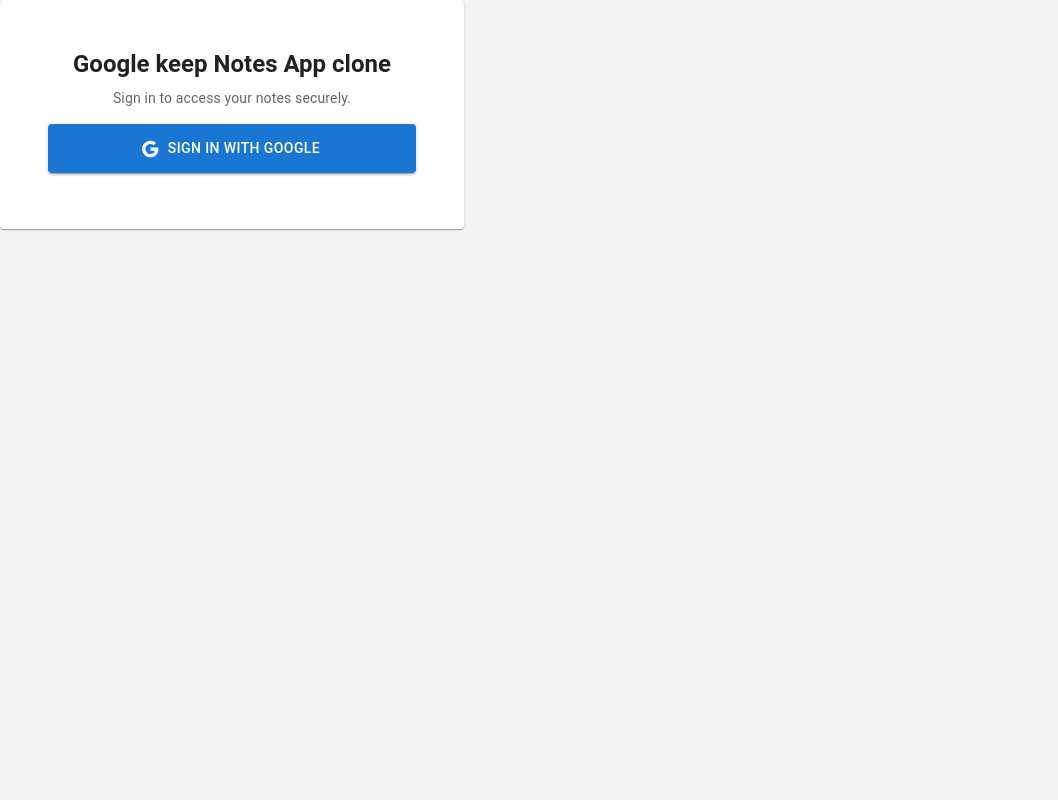
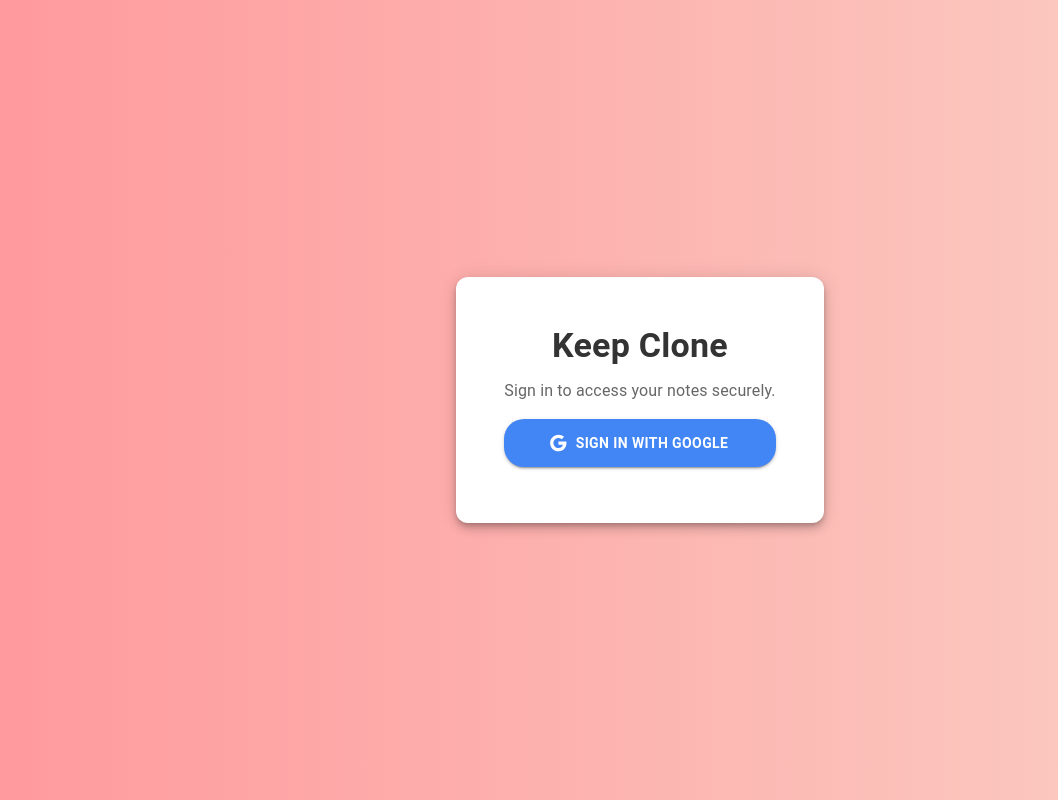
Before and after one commit to lramovha/googleKeepAppClone, a React (Create React App) app in the folder google-keep-clone/: page / in a window 1280 px wide. Shown: the whole page, without its empty margins (0-1058 px from the left). Built offline with nearby package versions, Linux system fonts and the light colour scheme; no server answers.

Commit message:
edited componets
enhanced the look of the login and the notes component

```diff
--- a/google-keep-clone/package.json
+++ b/google-keep-clone/package.json
@@ -9,6 +9,7 @@
     "@mui/material": "^6.4.5",
     "cra-template": "1.2.0",
     "firebase": "^11.3.1",
+    "framer-motion": "^12.4.7",
     "react": "^19.0.0",
     "react-color": "^2.19.3",
     "react-dom": "^19.0.0",
--- a/google-keep-clone/src/App.js
+++ b/google-keep-clone/src/App.js
@@ -2,6 +2,7 @@ import React, { useState, useEffect } from "react";
 import AddNote from "./components/AddNote";
 import Notes from "./components/Notes";
 import Login from "./components/Login";
+import NavBar from "./components/NavBar";
 import { auth } from "./firebase";
 import { onAuthStateChanged, signOut } from "firebase/auth";
 import { Container, AppBar, Toolbar, Typography, Button } from "@mui/material";
--- a/google-keep-clone/src/components/Login.js
+++ b/google-keep-clone/src/components/Login.js
@@ -1,7 +1,14 @@
 import React, { useState } from "react";
 import { auth, provider, signInWithPopup } from "../firebase";
-import { Card, CardContent, Typography, Button, CircularProgress } from "@mui/material";
-import GoogleIcon from "@mui/icons-material/Google"; // Google Icon for the button
+import {
+  Card,
+  CardContent,
+  Typography,
+  Button,
+  CircularProgress,
+  Box,
+} from "@mui/material";
+import GoogleIcon from "@mui/icons-material/Google";
 
 const Login = ({ setUser }) => {
   const [loading, setLoading] = useState(false);
@@ -21,13 +28,23 @@ const Login = ({ setUser }) => {
   };
 
   return (
-    <div className="flex items-center justify-center h-screen bg-gray-100">
-      <Card sx={{ p: 4, textAlign: "center", maxWidth: 400 }}>
+    <Box
+      sx={{
+        height: "100vh",
+        display: "flex",
+        alignItems: "center",
+        justifyContent: "center",
+        background: "linear-gradient(to right, #ff9a9e, #fad0c4)", // Gradient background
+        backgroundSize: "cover",
+        backgroundPosition: "center",
+      }}
+    >
+      <Card sx={{ p: 4, textAlign: "center", maxWidth: 400, boxShadow: 6, borderRadius: 3 }}>
         <CardContent>
-          <Typography variant="h5" fontWeight="bold" gutterBottom>
-            Google keep Notes App clone
+          <Typography variant="h4" fontWeight="bold" color="#333" gutterBottom>
+            Keep Clone
           </Typography>
-          <Typography variant="body2" color="textSecondary" mb={2}>
+          <Typography variant="body1" color="textSecondary" mb={2}>
             Sign in to access your notes securely.
           </Typography>
 
@@ -39,17 +56,24 @@ const Login = ({ setUser }) => {
 
           <Button
             variant="contained"
-            color="primary"
+            sx={{
+              width: "100%",
+              py: 1.5,
+              backgroundColor: "#4285F4",
+              color: "white",
+              fontWeight: "bold",
+              "&:hover": { backgroundColor: "#357ae8" },
+              borderRadius: "20px", // Rounded button
+            }}
             startIcon={<GoogleIcon />}
             onClick={signIn}
             disabled={loading}
-            sx={{ width: "100%", py: 1.5 }}
           >
             {loading ? <CircularProgress size={24} color="inherit" /> : "Sign in with Google"}
           </Button>
         </CardContent>
       </Card>
-    </div>
+    </Box>
   );
 };
 
--- a/google-keep-clone/src/components/Notes.js
+++ b/google-keep-clone/src/components/Notes.js
@@ -1,20 +1,16 @@
 import React, { useState, useEffect } from "react";
 import { db, collection, getDocs, deleteDoc, doc, query, where } from "../firebase";
-import { Grid, Card, CardContent, Typography, IconButton } from "@mui/material";
+import { Grid, Card, CardContent, Typography, IconButton, Fade } from "@mui/material";
 import DeleteIcon from "@mui/icons-material/Delete";
+import { motion, AnimatePresence } from "framer-motion"; // ✅ Animation Library
 
 const Notes = ({ userId }) => {
   const [notes, setNotes] = useState([]);
 
   useEffect(() => {
-    if (userId) {
-      fetchNotes();
-    }
-  }, [userId]);
-
     const fetchNotes = async () => {
       try {
-      const q = query(collection(db, "notes"), where("userId", "==", userId)); // ✅ Fetch only the logged-in user's notes
+        const q = query(collection(db, "notes"), where("userId", "==", userId));
         const querySnapshot = await getDocs(q);
         const notesArray = querySnapshot.docs.map((doc) => ({
           id: doc.id,
@@ -25,6 +21,12 @@ const Notes = ({ userId }) => {
         console.error("Error fetching notes:", error);
       }
     };
+
+    if (userId) {
+      fetchNotes();
+    }
+  }, [userId]);
+
 
   const handleDelete = async (noteId) => {
     try {
@@ -44,19 +46,32 @@ const Notes = ({ userId }) => {
         {notes.length === 0 ? (
           <Typography color="textSecondary">No notes yet.</Typography>
         ) : (
-          notes.map((note) => (
+          <AnimatePresence>
+            {notes.map((note) => (
               <Grid item xs={12} sm={6} md={4} key={note.id}>
-              <Card sx={{ backgroundColor: "#FFF8E1", padding: 2 }}>
+                <motion.div
+                  initial={{ opacity: 0, y: 20 }}
+                  animate={{ opacity: 1, y: 0 }}
+                  exit={{ opacity: 0, scale: 0.9 }}
+                  transition={{ duration: 0.3 }}
+                >
+                  <Card sx={{ backgroundColor: "#FFF8E1", padding: 2, boxShadow: 4, borderRadius: 2 }}>
                     <CardContent>
                       <Typography variant="h6">{note.title}</Typography>
-                  <Typography variant="body2">{note.content}</Typography>
+                      <Typography variant="body2" sx={{ mb: 2 }}>
+                        {note.content}
+                      </Typography>
+                      <Fade in={true} timeout={500}>
                         <IconButton onClick={() => handleDelete(note.id)} color="error">
                           <DeleteIcon />
                         </IconButton>
+                      </Fade>
                     </CardContent>
                   </Card>
+                </motion.div>
               </Grid>
-          ))
+            ))}
+          </AnimatePresence>
         )}
       </Grid>
     </div>
```
Also changed, not shown: 2 other files (tests, documents, lock files or other folders). Lines whose indentation alone changed are shown as unchanged.
